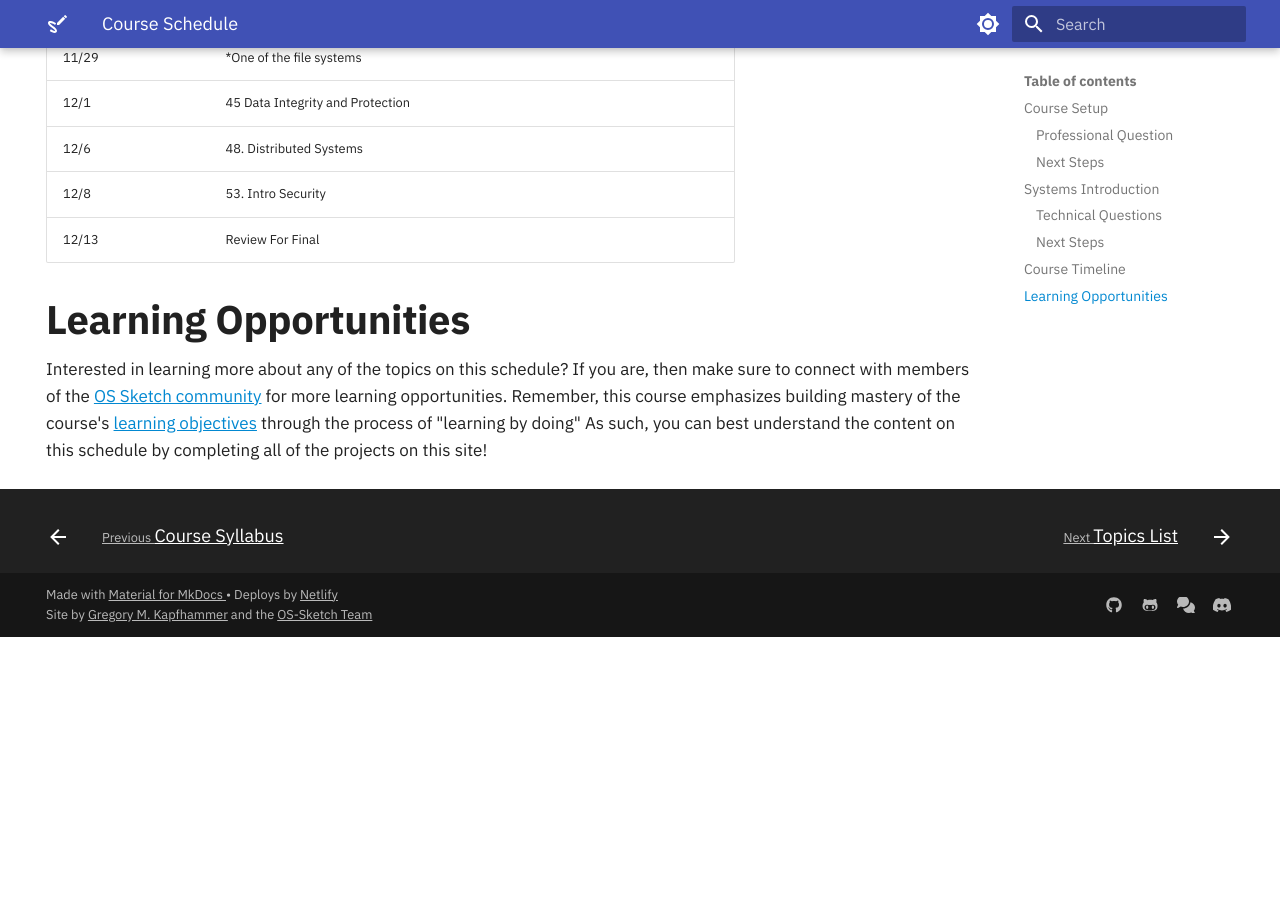
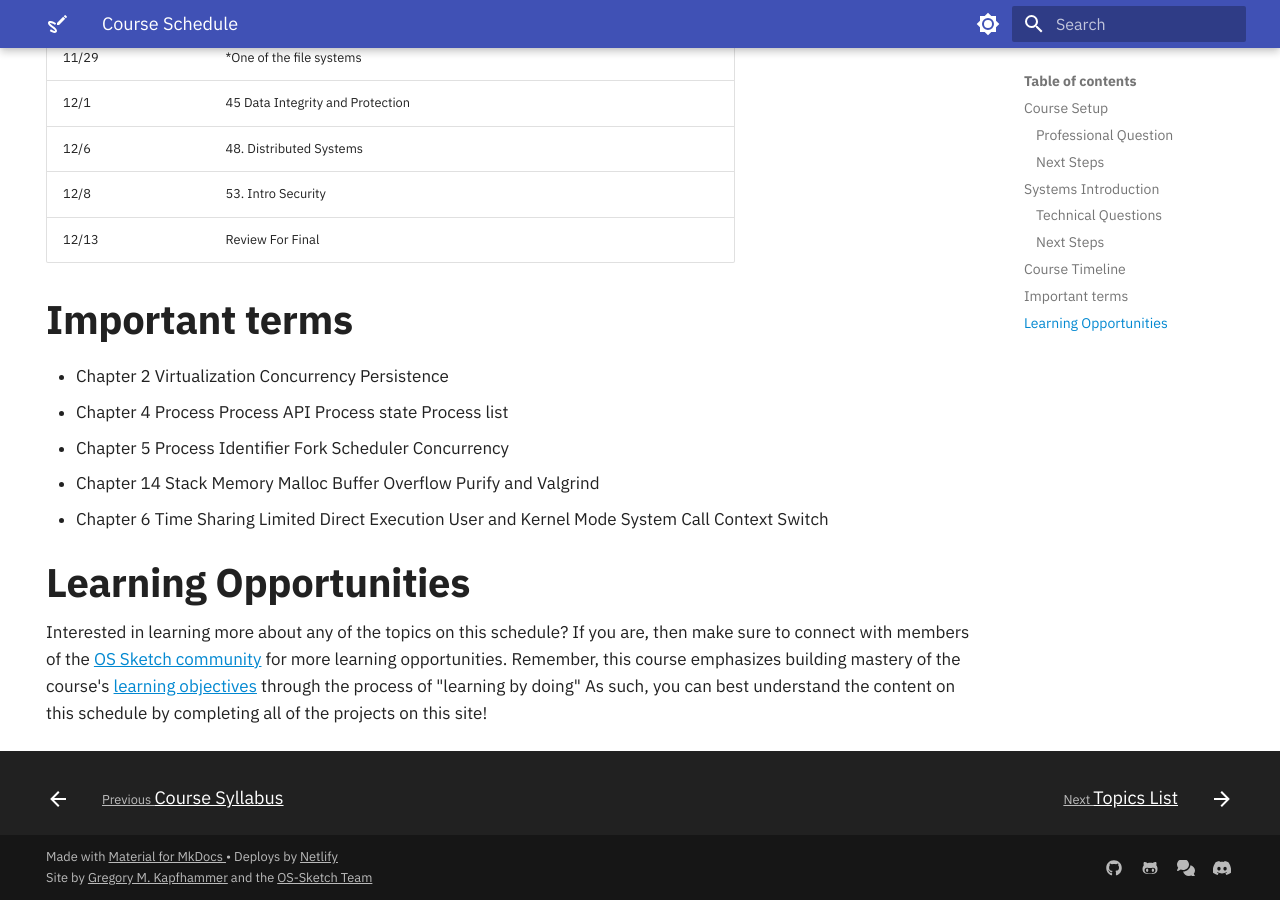
Before and after one commit to OS-Sketch/www.os-sketch.com, an MkDocs documentation site: the page built from docs/operating-systems/schedule.md, in a window 1280 px wide and 900 px high, scrolled down 2113 px. Built offline with MkDocs 1.6.1 and Material for MkDocs 9.7.7, drawn with Linux system fonts in a browser that asks for light colours; before the commit the page ends 2750 px from its top, so only the background shows below that.

Commit message:
Add to important terms

```diff
--- a/docs/operating-systems/schedule.md
+++ b/docs/operating-systems/schedule.md
@@ -84,6 +84,39 @@ hide:
 | 12/13                 | Review For Final                                             |
 
 
+## Important terms
+
+- Chapter 2
+    Virtualization
+    Concurrency
+    Persistence
+
+- Chapter 4
+    Process
+    Process API
+    Process state
+    Process list
+
+- Chapter 5
+    Process Identifier
+    Fork
+    Scheduler
+    Concurrency
+
+- Chapter 14
+    Stack Memory
+    Malloc
+    Buffer Overflow
+    Purify and Valgrind
+
+- Chapter 6
+    Time Sharing
+    Limited Direct Execution
+    User and Kernel Mode
+    System Call
+    Context Switch
+
+
 ## Learning Opportunities
 
 Interested in learning more about any of the topics on this schedule? If you
```
